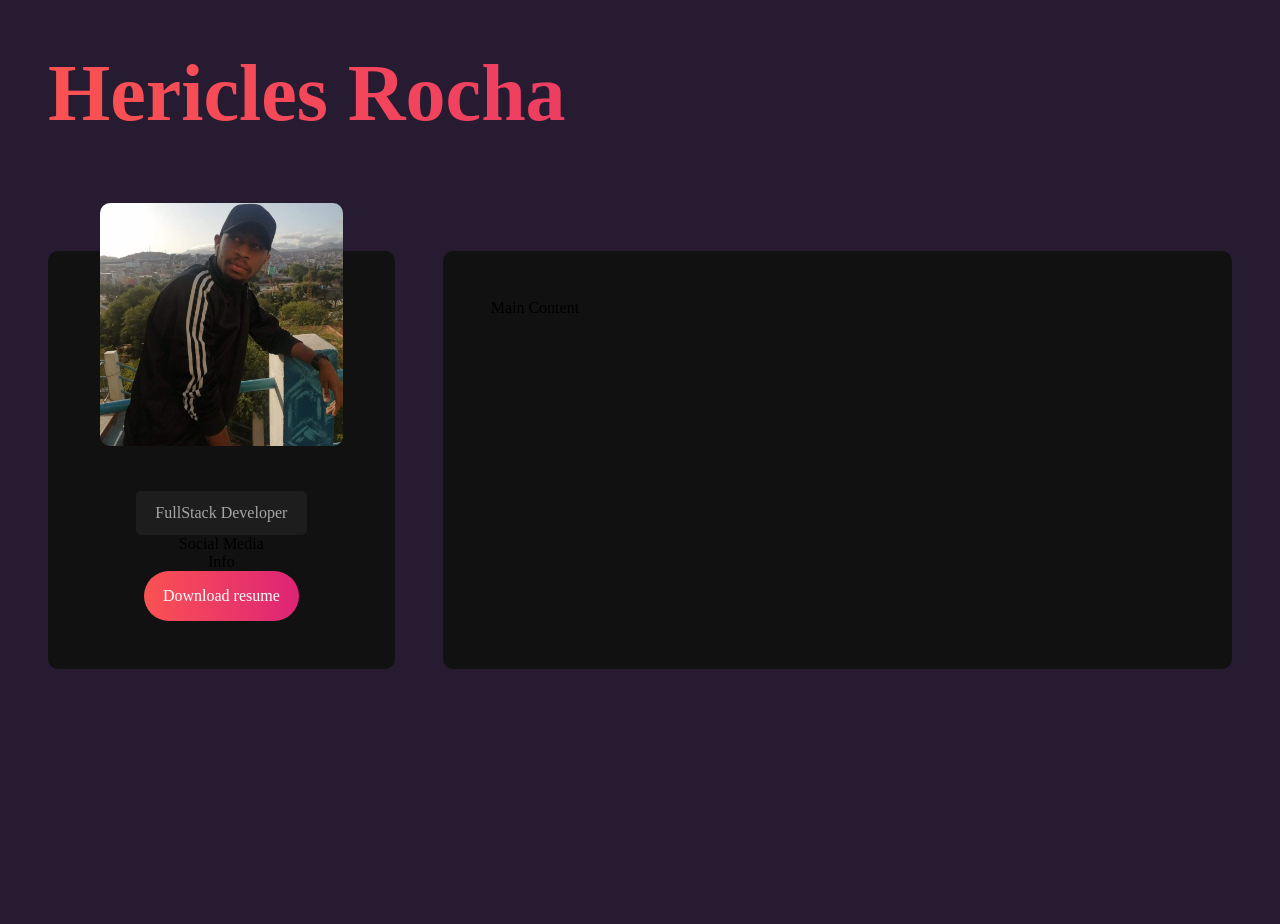
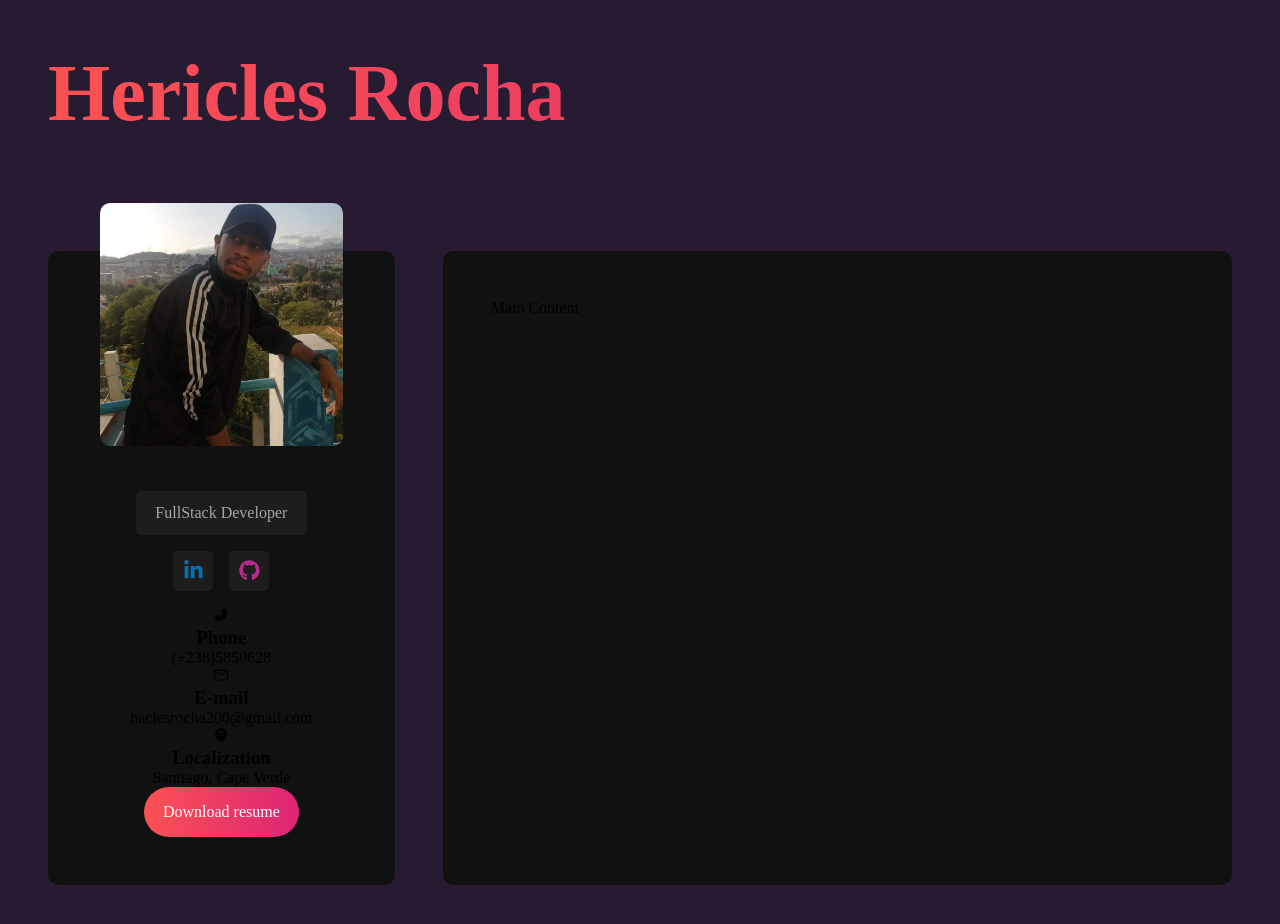
Before and after one commit to hacles100/Portifolio-React, a React (Vite) app in the folder portifolio/: page / in a window 1280 px wide. Shown: the top 924 px of the page. Before the commit the page ends 800 px from the top, so only its background shows below. Built offline with nearby package versions, Linux system fonts and the light colour scheme.

Commit message:
new commit

```diff
--- /dev/null
+++ b/portifolio/src/components/Information.jsx
@@ -0,0 +1,38 @@
+import React from "react";
+import '../styles/components/information.sass';
+
+import { AiFillPhone, AiOutlineMail, AiFillEnvironment } from "react-icons/ai";
+
+const Information = () => {
+
+    return(
+        <section id="information">
+            <div className="info-card">
+                <AiFillPhone id="phone-icon"/>
+                <div>
+                    <h3>Phone</h3>
+                    <p>(+238)5850628</p>
+                </div>
+            </div>
+
+            <div className="info-card">
+                <AiOutlineMail id="email-icon"/>
+                <div>
+                    <h3>E-mail</h3>
+                    <p>haclesrocha200@gmail.com</p>
+                </div>
+            </div>
+
+            <div className="info-card">
+                <AiFillEnvironment id="pin-icon"/>
+                <div>
+                    <h3>Localization</h3>
+                    <p>Santiago, Cape Verde</p>
+                </div>
+            </div>
+
+        </section>
+    )
+}
+
+export default Information
--- a/portifolio/src/components/Sidebar.jsx
+++ b/portifolio/src/components/Sidebar.jsx
@@ -1,6 +1,8 @@
 import React from "react";
 import Avatar from '../img/HericlesRocha.jpeg'
 import '../styles/components/sidebar.sass'
+import Information from "./Information";
+import SocialMedia from "./SocialMedia";
 
 const Sidebar = () => {
 
@@ -8,8 +10,8 @@ const Sidebar = () => {
         <aside id="sidebar">
             <img src={Avatar} alt="My Photo" />
             <p className="title">FullStack Developer</p>
-            <p>Social Media</p>
-            <p>Info</p>
+            <SocialMedia/>
+            <Information/>
             <a href="" className="btn">Download resume</a>
         </aside>
     )
--- /dev/null
+++ b/portifolio/src/components/SocialMedia.jsx
@@ -0,0 +1,32 @@
+import React from "react";
+import '../styles/components/socialmedia.sass';
+
+import {FaLinkedinIn, FaGithub} from 'react-icons/fa'
+
+const socialMedias = [
+    {
+        name: "linkedin",
+        icon: <FaLinkedinIn/>
+    },
+
+    {
+        name: "github",
+        icon: <FaGithub/>
+    },
+]
+
+
+const SocialMedia = () => {
+
+    return(
+       <section id="social-media">
+         {socialMedias.map((medias) => (
+            <a href="#" className="social-btn" id={medias.name} key={medias.name}>
+                {medias.icon}
+            </a>
+         ))}
+       </section>
+    )
+}
+
+export default SocialMedia;
--- a/portifolio/src/styles/components/sidebar.sass
+++ b/portifolio/src/styles/components/sidebar.sass
@@ -24,6 +24,7 @@
         border-radius: variables.$card-border-radius
         margin-top: 12rem
         padding: .8rem 1.2rem
+        cursor: pointer
 
     .btn
         @include mixins.btn
--- /dev/null
+++ b/portifolio/src/styles/components/socialmedia.sass
@@ -0,0 +1,27 @@
+@use '../variables'
+@use '../mixins'
+
+#social-media
+    @include mixins.center
+    gap: 1rem
+    margin: 1rem 0
+
+    .social-btn
+        padding: .6rem
+        background-color: variables.$bg-color-secondary
+        border-radius: variables.$card-border-radius
+        color: #333
+        font-size: 1.3rem
+        @include mixins.center
+
+
+    #linkedin
+        color: #0072B1
+
+    #github
+        color: #bc2a8d
+
+    :hover
+        background: variables.$gradient
+        > svg
+           color: variables.$text-color
--- a/portifolio/src/styles/mixins.sass
+++ b/portifolio/src/styles/mixins.sass
@@ -1,4 +1,10 @@
 @use 'variables'
+
+@mixin center
+   display: flex
+   justify-content: center
+   align-items: center
+
 
 @mixin btn
    padding: 1rem 1.2rem
```
Also changed, not shown: portifolio/src/styles/components/information.sass (added).
